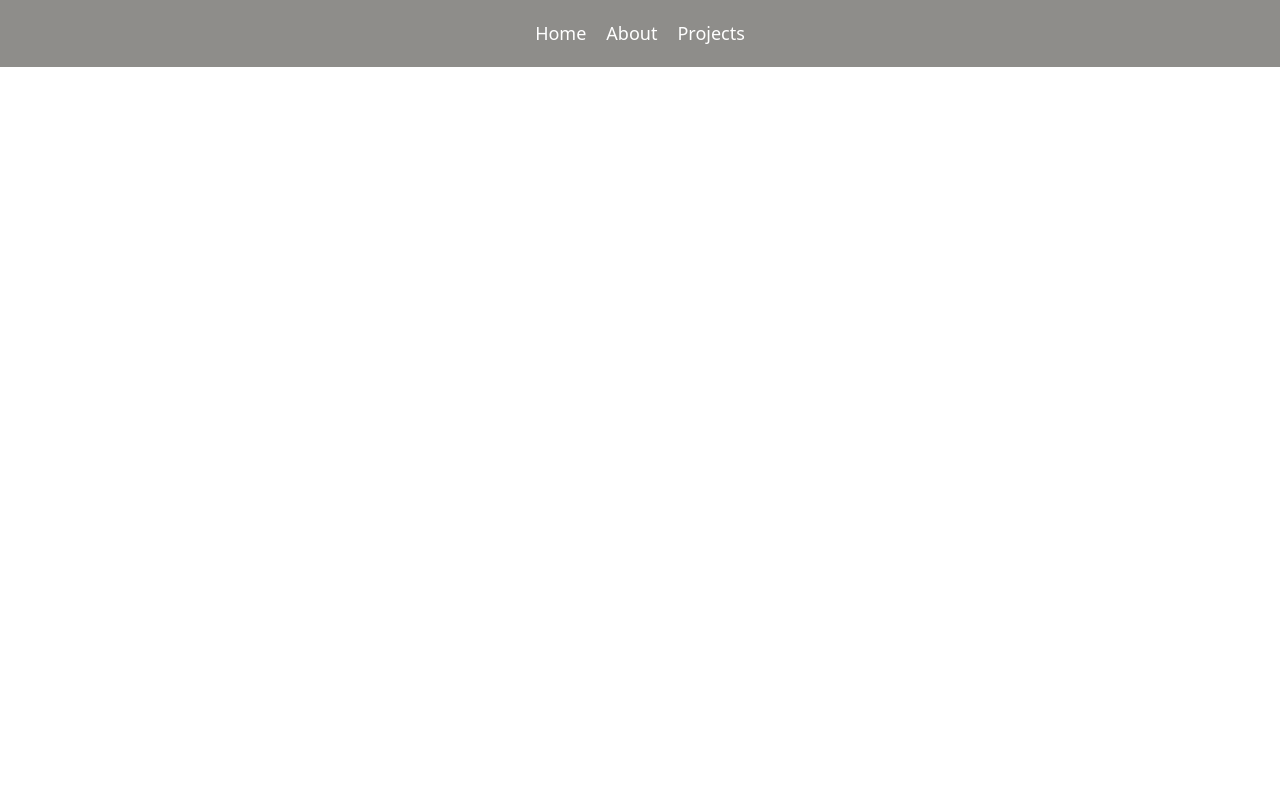
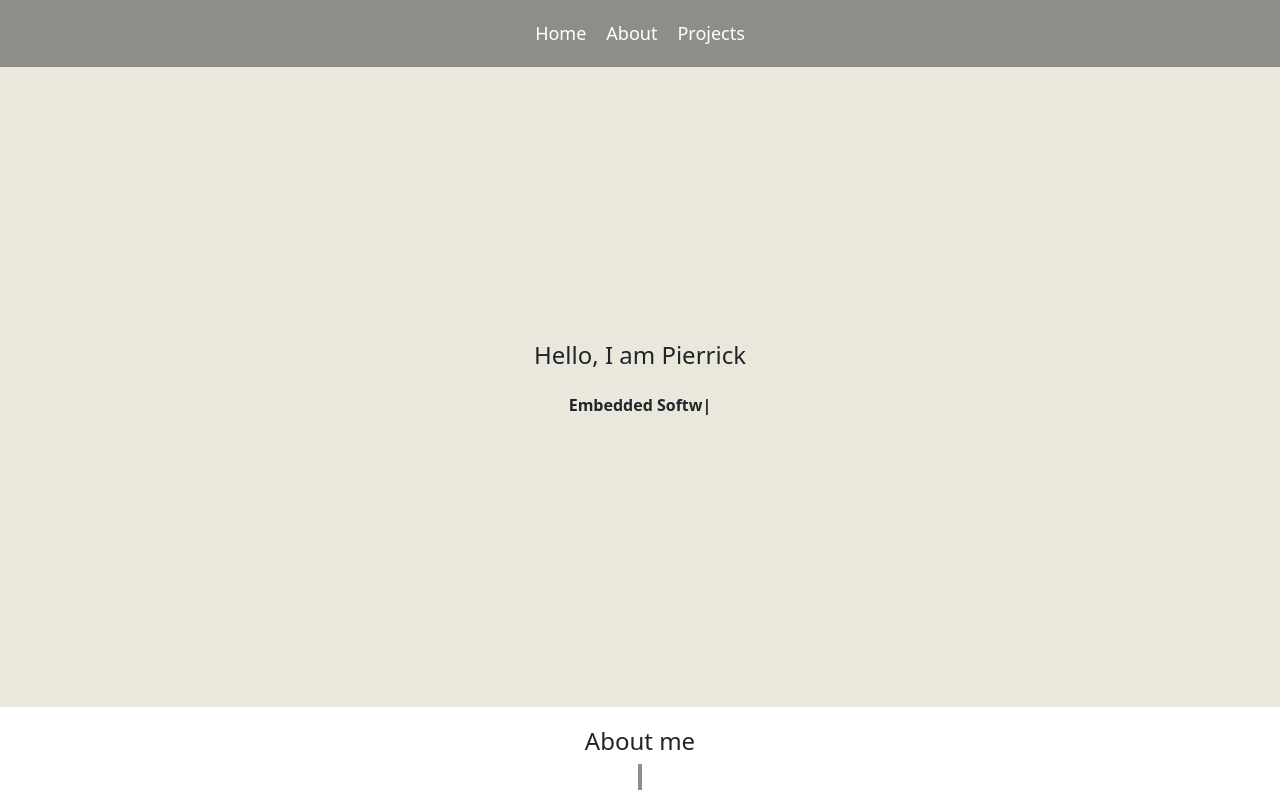
Before and after one commit to PierrickRauby/PierrickWebsite, a React (Create React App) app: page /contact in a window 1280 px wide. Before the commit this address had no page. Shown: the top 790 px of the page. Built offline with nearby package versions, Linux system fonts and the light colour scheme.

Commit message:
updating navBar for using hashrouter on home page

```diff
--- a/src/App.js
+++ b/src/App.js
@@ -1,5 +1,7 @@
 import React, { Component } from 'react';
-import { BrowserRouter as Router, Route, Routes } from 'react-router-dom';
+// import { BrowserRouter as Router, Route, Routes } from 'react-router-dom';
+import { HashRouter as Router, Route, Routes } from 'react-router-dom';
+
 import Navbar from './components/Navbar';
 import CircularProgress from '@mui/material/CircularProgress';
 import Home from './components/Home';
--- a/src/components/Navbar.js
+++ b/src/components/Navbar.js
@@ -36,13 +36,13 @@
       <nav>
         <ul>
           <li>
-            <a href="/#">Home</a>
+            <a href="#">Home</a>
           </li>
           <li>
-            <a href="/#HomeAboutSection">About</a>
+            <a href="#HomeAboutSection">About</a>
           </li>
           <li>
-            <a href="/#HomeProjectSection">Projects</a>
+            <a href="#HomeProjectSection">Projects</a>
           </li>
           {/* <li>
             <a href="/#HomeContactSection">Contact</a>
```
